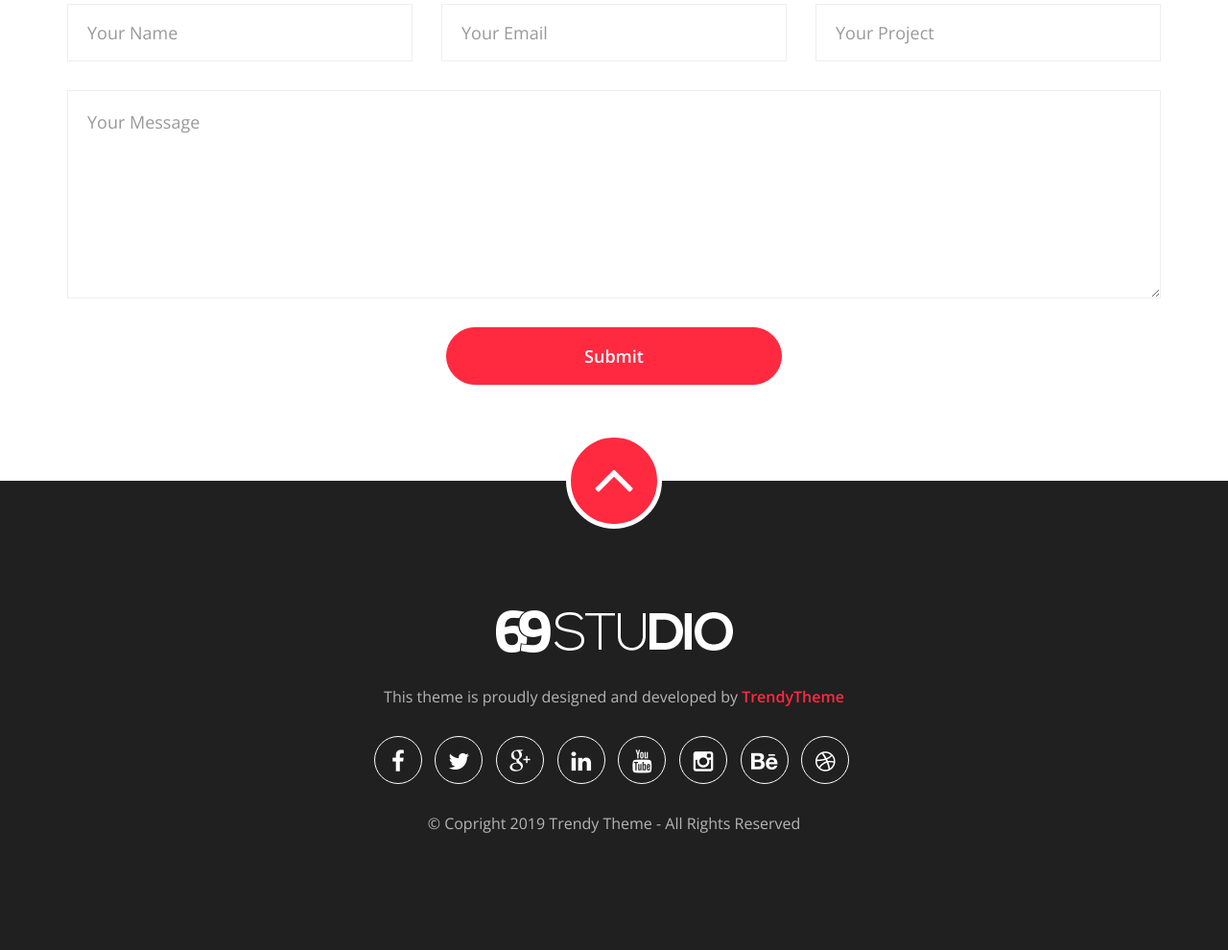
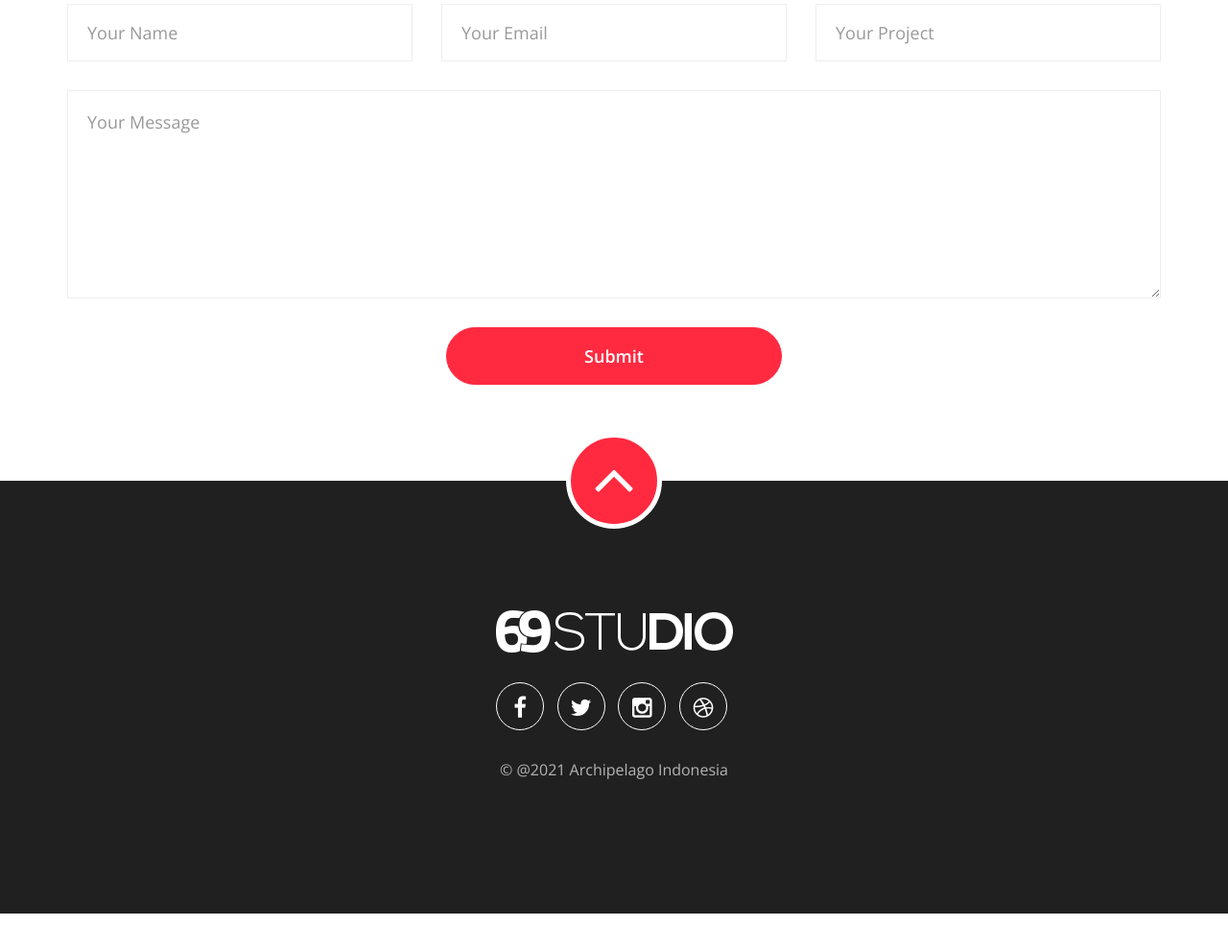
Before and after one commit to temmyid/archipelago.id, a plain HTML site: page index.html in a window 1280 px wide. Shown: the part 5441-6431 px from the top of the page at 96% size. After the commit the page ends 6393 px from the top, so only its background shows below. Drawn offline with nearby package versions, Linux system fonts and the light colour scheme.

Commit message:
Edit footer

```diff
--- a/index.html
+++ b/index.html
@@ -854,24 +854,20 @@
                     <div class="col-xs-12">
                         <div class="footer-logo">
                             <img src="assets/images/footer-logo.png" alt="">
-                            <p>This theme is proudly designed and developed by <span>TrendyTheme</span></p>
+                            <!-- <p>This theme is proudly designed and developed by <span>TrendyTheme</span></p> -->
                         </div>
 
                         <div class="social-icon clearfix">
                             <ul class="list-inline">
                                 <li><a href="#"><i class="fa fa-facebook"></i></a></li>
                                 <li><a href="#"><i class="fa fa-twitter"></i></a></li>
-                                <li><a href="#"><i class="fa fa-google-plus"></i></a></li>
-                                <li><a href="#"><i class="fa fa-linkedin"></i></a></li>
-                                <li><a href="#"><i class="fa fa-youtube"></i></a></li>
                                 <li><a href="#"><i class="fa fa-instagram"></i></a></li>
-                                <li><a href="#"><i class="fa fa-behance"></i></a></li>
                                 <li><a href="#"><i class="fa fa-dribbble"></i></a></li>
                             </ul>
                         </div>
 
                         <div class="copyright">
-                            <p>&copy; Copright 2019 Trendy Theme - All Rights Reserved</p>
+                            <p>&copy; @2021 Archipelago Indonesia</p>
                         </div>
                     </div>
                 </div>
```
